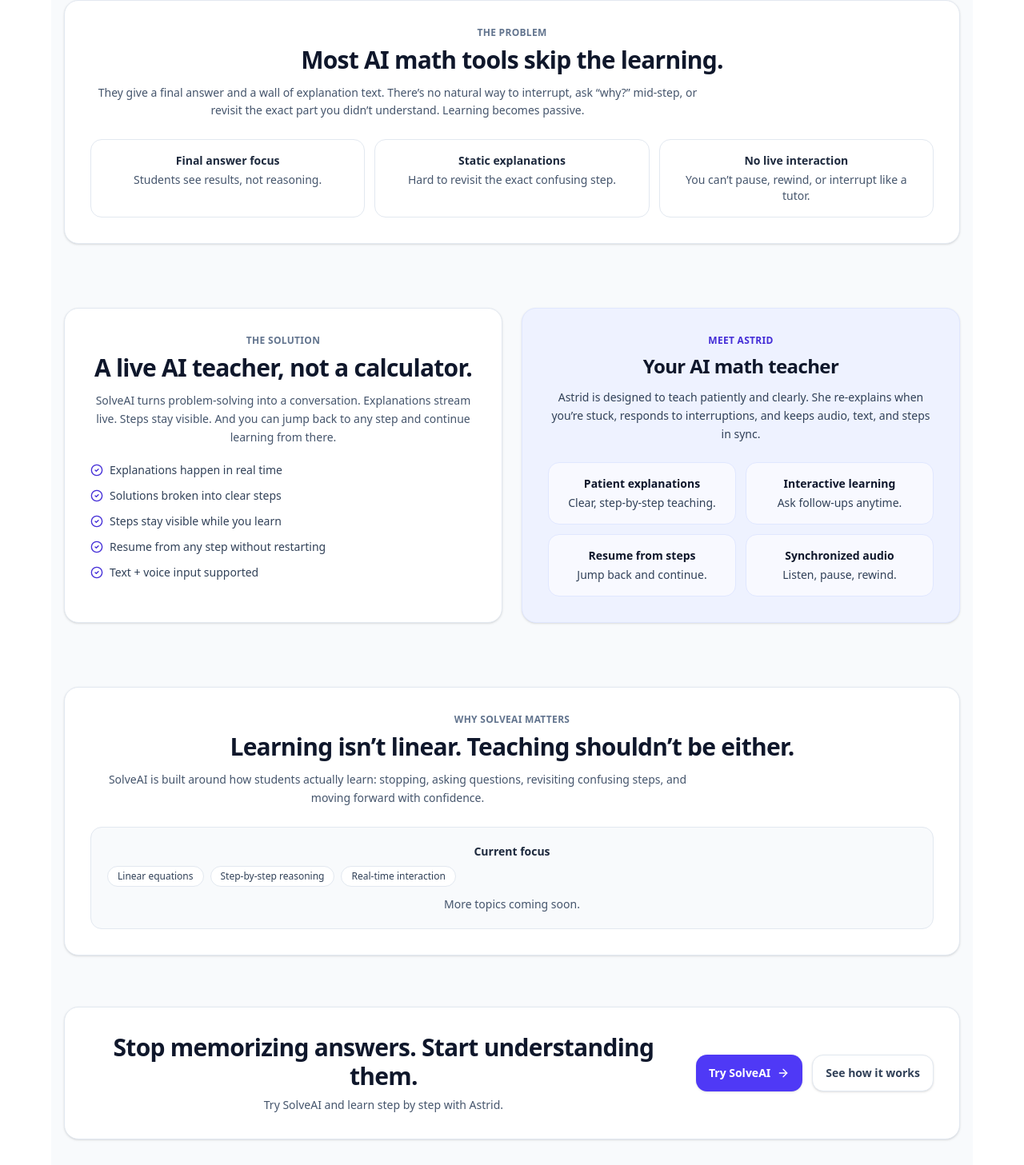
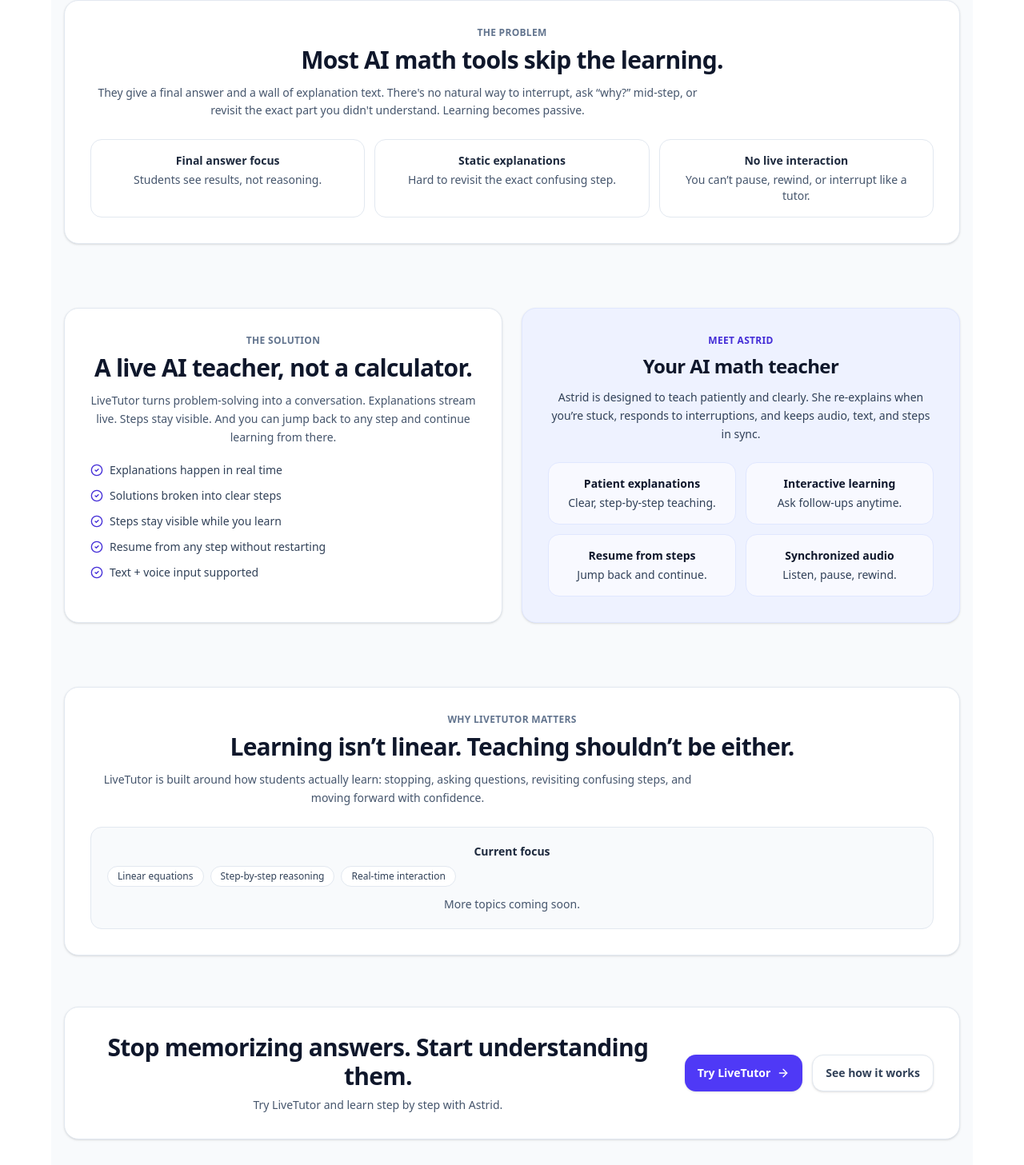
Before and after one commit to humbejeff2116/live-ai-math-teacher, a React (Vite) app in the folder apps/frontend/: page / in a window 1280 px wide. Shown: the part 658-2115 px from the top of the page at 80% size. Built offline with nearby package versions, Linux system fonts and the light colour scheme; no server answers.

Commit message:
replace SolveAI occurences with appName

```diff
--- a/apps/frontend/src/pages/Landing.tsx
+++ b/apps/frontend/src/pages/Landing.tsx
@@ -1,5 +1,6 @@
 import { AstridLogo } from "@/components/astrid/AstridLogo";
 import { routes } from "@/routes";
+import { appName } from "@shared/types";
 import {
   ArrowRight,
   BotMessageSquare,
@@ -59,7 +60,7 @@
               </h1>
 
               <p className="mt-4 max-w-xl text-base leading-relaxed text-slate-600">
-                SolveAI is a real-time AI math tutor that explains problems as
+                {appName} is a real-time AI math tutor that explains problems as
                 you learn — not after. Powered by{" "}
                 <span className="font-semibold text-slate-800">Astrid</span>, an
                 interactive AI teacher you can pause, question, and rewind.
@@ -70,7 +71,7 @@
                   to={routes.demo}
                   className="inline-flex items-center gap-2 rounded-xl bg-indigo-600 px-4 py-3 text-sm font-semibold text-white shadow-sm transition hover:bg-indigo-700"
                 >
-                  Try SolveAI <ArrowRight size={16} />
+                  Try {appName} <ArrowRight size={16} />
                 </Link>
                 <Link
                   to="#how-it-works"
@@ -160,9 +161,9 @@
               Most AI math tools skip the learning.
             </h2>
             <p className="mt-3 max-w-3xl text-sm leading-relaxed text-slate-600">
-              They give a final answer and a wall of explanation text. There’s
+              They give a final answer and a wall of explanation text. There's
               no natural way to interrupt, ask “why?” mid-step, or revisit the
-              exact part you didn’t understand. Learning becomes passive.
+              exact part you didn't understand. Learning becomes passive.
             </p>
 
             <div className="mt-6 grid gap-3 sm:grid-cols-3">
@@ -196,7 +197,7 @@
                 A live AI teacher, not a calculator.
               </h2>
               <p className="mt-3 text-sm leading-relaxed text-slate-600">
-                SolveAI turns problem-solving into a conversation. Explanations
+                {appName} turns problem-solving into a conversation. Explanations
                 stream live. Steps stay visible. And you can jump back to any
                 step and continue learning from there.
               </p>
@@ -264,13 +265,13 @@
         <section id="why" className="mx-auto w-full max-w-6xl px-4 py-10">
           <div className="rounded-2xl border border-slate-200 bg-white p-6 shadow-sm sm:p-8">
             <div className="text-xs font-semibold uppercase tracking-wide text-slate-500">
-              Why SolveAI matters
+              Why {appName} matters
             </div>
             <h2 className="mt-2 text-2xl font-semibold tracking-tight sm:text-3xl">
               Learning isn’t linear. Teaching shouldn’t be either.
             </h2>
             <p className="mt-3 max-w-3xl text-sm leading-relaxed text-slate-600">
-              SolveAI is built around how students actually learn: stopping,
+              {appName} is built around how students actually learn: stopping,
               asking questions, revisiting confusing steps, and moving forward
               with confidence.
             </p>
@@ -300,7 +301,7 @@
                   Stop memorizing answers. Start understanding them.
                 </h2>
                 <p className="mt-2 text-sm text-slate-600">
-                  Try SolveAI and learn step by step with Astrid.
+                  Try {appName} and learn step by step with Astrid.
                 </p>
               </div>
               <div className="flex flex-wrap gap-3">
@@ -308,7 +309,7 @@
                   to={routes.demo}
                   className="inline-flex items-center gap-2 rounded-xl bg-indigo-600 px-4 py-3 text-sm font-semibold text-white shadow-sm transition hover:bg-indigo-700"
                 >
-                  Try SolveAI <ArrowRight size={16} />
+                  Try {appName} <ArrowRight size={16} />
                 </Link>
                 <Link
                   to="#how-it-works"
@@ -321,7 +322,7 @@
           </div>
 
           <footer className="mt-8 text-center text-xs text-slate-500">
-            © {new Date().getFullYear()} SolveAI · Powered by Astrid
+            © {new Date().getFullYear()} {appName} · Powered by Astrid
           </footer>
         </section>
       </main>
```
